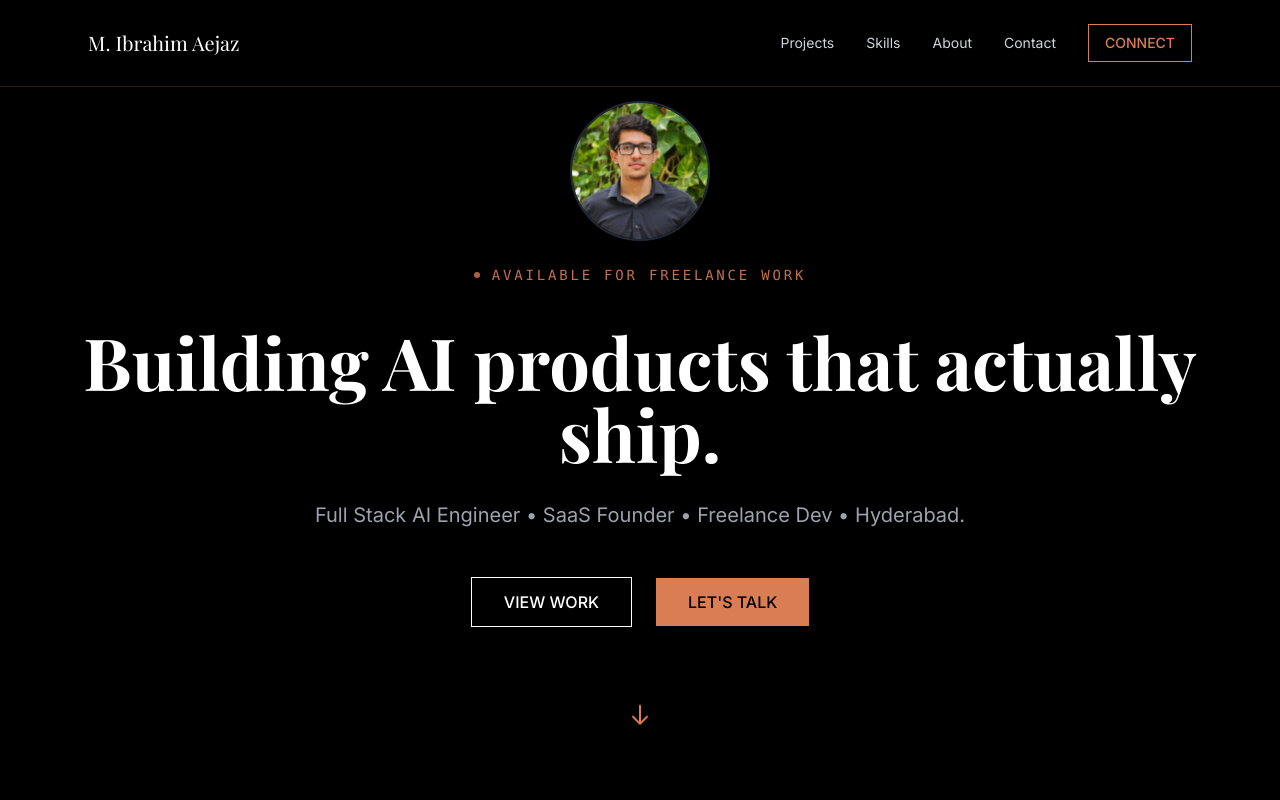
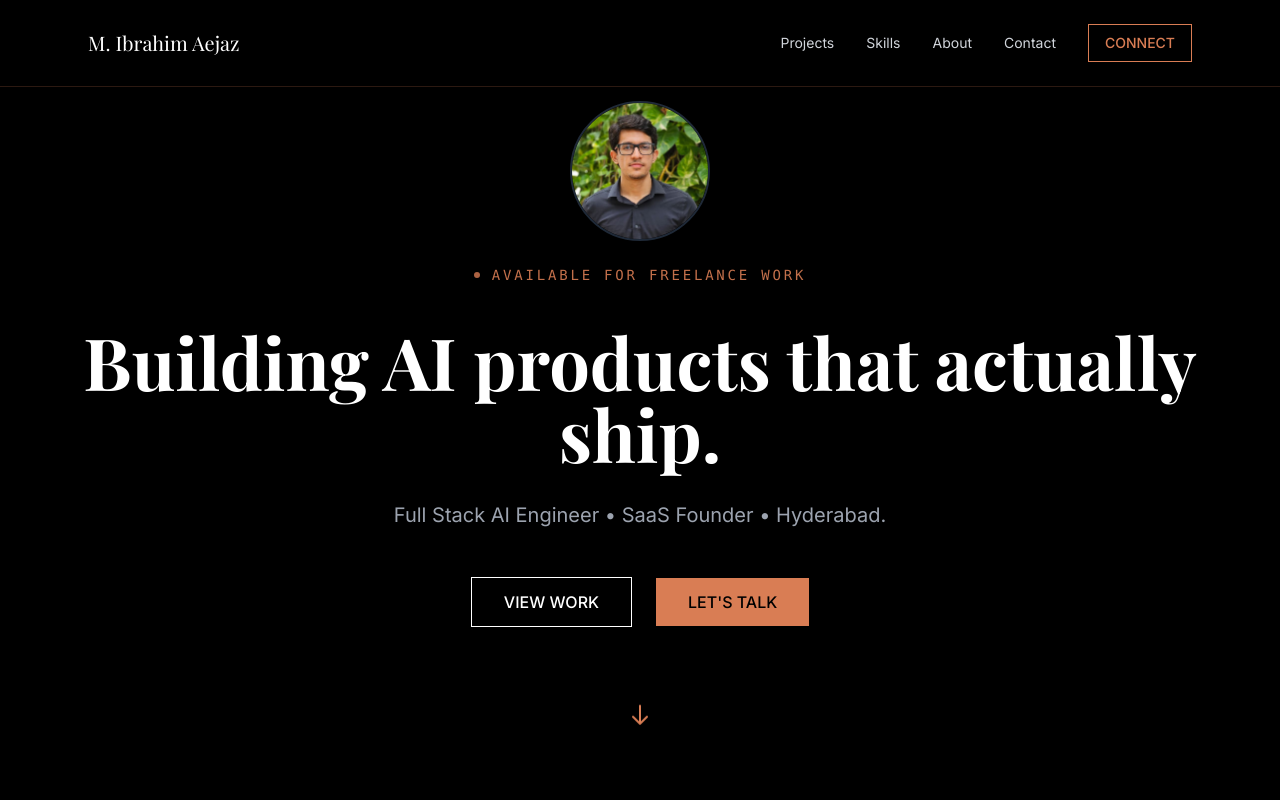
Before and after one commit to IBM07/Portfolio, a Next.js app: page / in a window 1280 px wide. Shown: the top 800 px of the page. Built offline with nearby package versions, Linux system fonts and the light colour scheme.

Commit message:
Changed heading

```diff
--- a/src/components/Hero.tsx
+++ b/src/components/Hero.tsx
@@ -61,7 +61,7 @@ export default function Hero() {
 
         {/* Subheading */}
         <p className="text-center text-gray-400 text-lg md:text-xl mb-12 max-w-3xl mx-auto leading-relaxed">
-          Full Stack AI Engineer • SaaS Founder • Freelance Dev • Hyderabad.
+          Full Stack AI Engineer • SaaS Founder • Hyderabad.
         </p>
 
         {/* CTA Buttons */}
```
